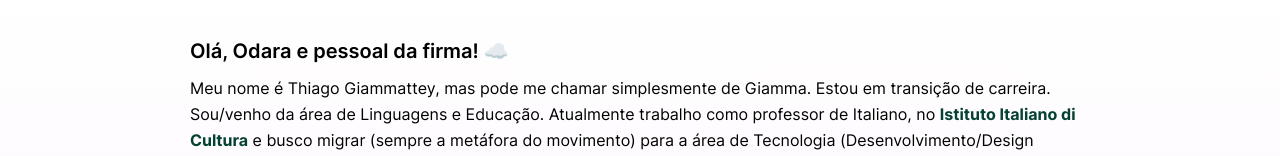
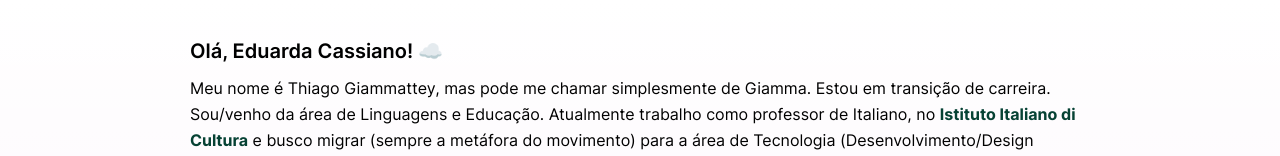
Before and after one commit to GiammaCarioca/heygiammattey, a plain HTML site: page coverletter/nuuvem2022.html in a window 1280 px wide. Shown: the top 156 px of the page. Drawn offline with Linux system fonts and the light colour scheme.

Commit message:
minor change

```diff
--- a/coverletter/nuuvem2022.html
+++ b/coverletter/nuuvem2022.html
@@ -10,7 +10,7 @@
 </head>
 
 <body class="cover">
-	<h1>Olá, Odara e pessoal da firma! ☁️</h1>
+	<h1>Olá, Eduarda Cassiano! ☁️</h1>
 
 	<p>
 		Meu nome é Thiago Giammattey, mas pode me chamar simplesmente de Giamma. Estou em transição de carreira. Sou/venho
```
